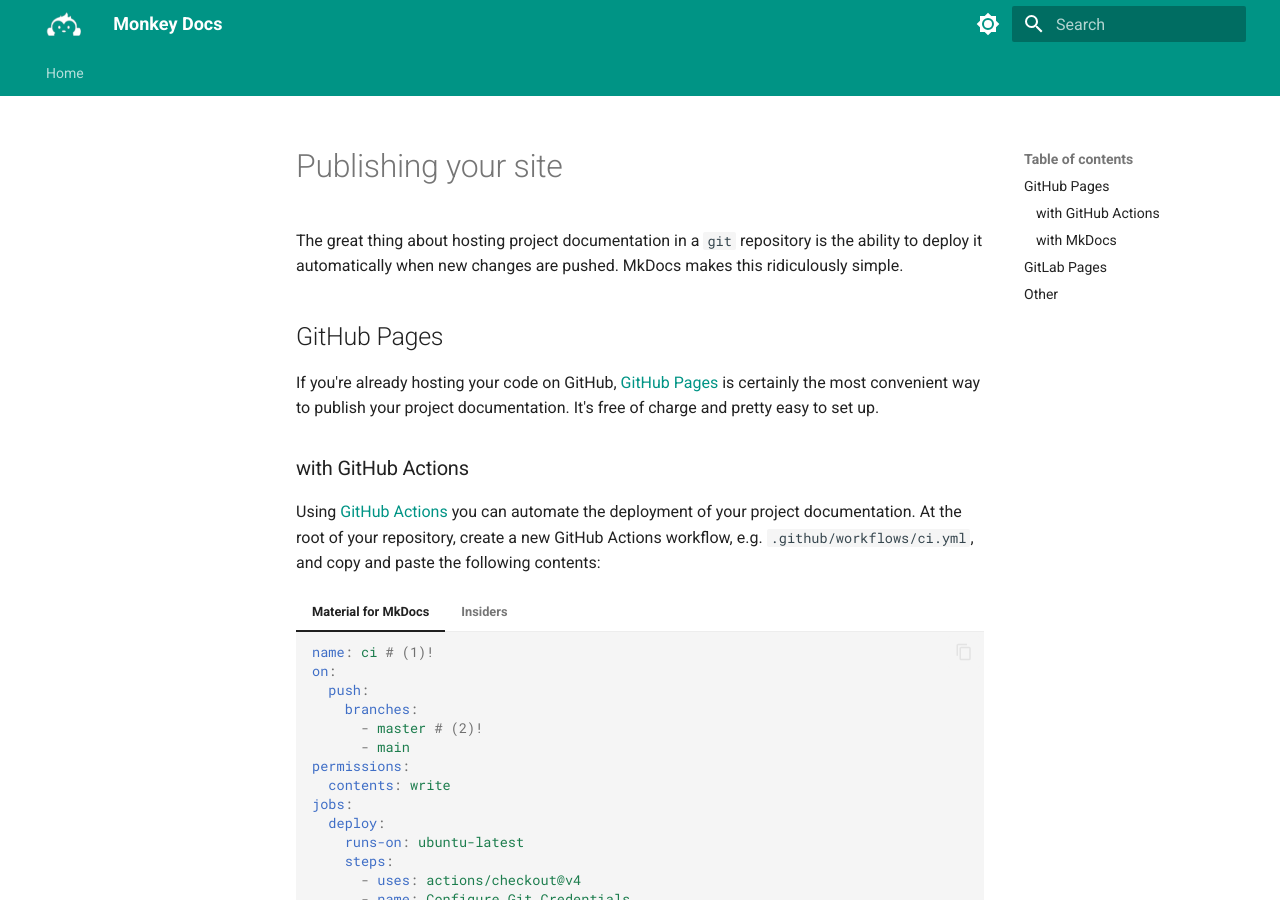
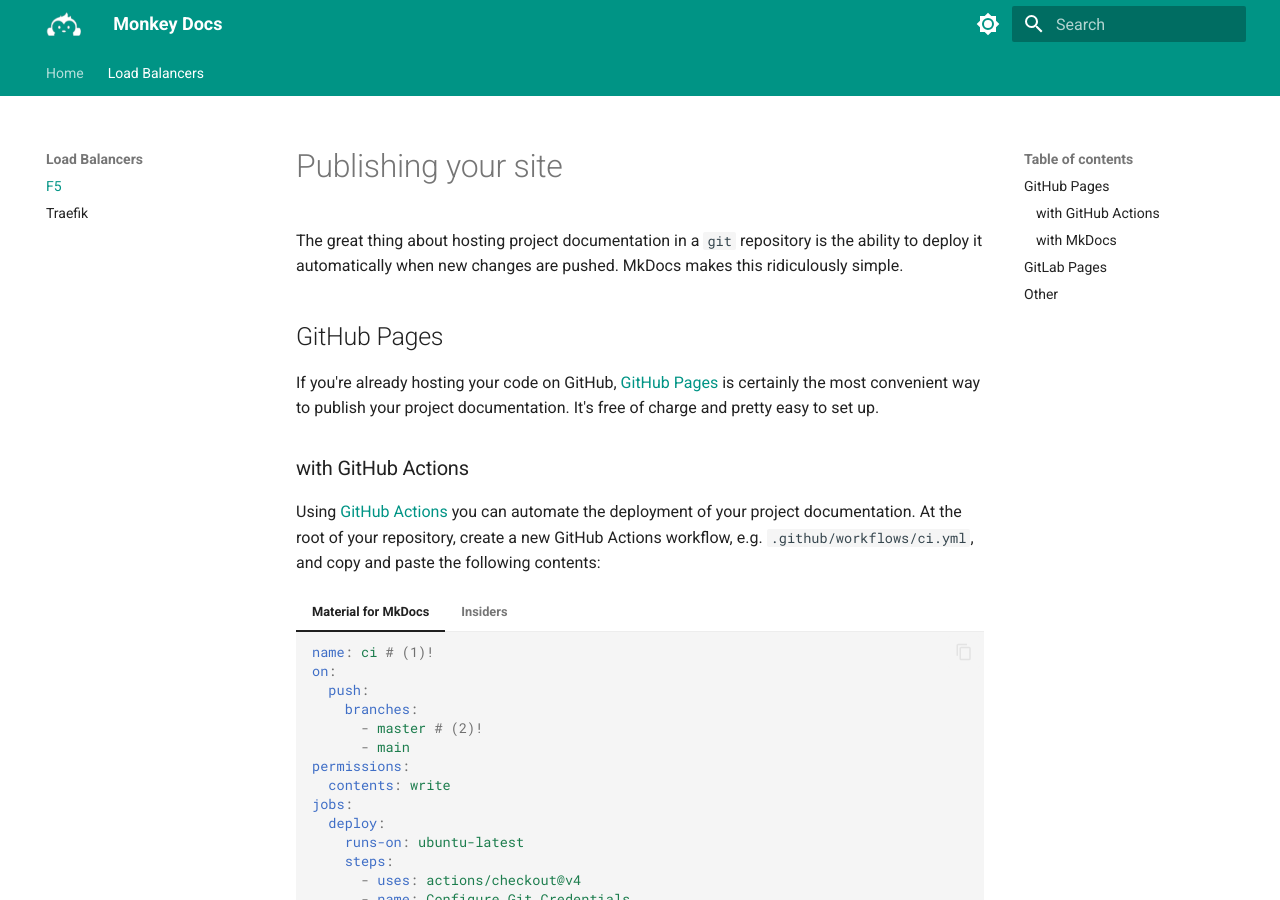
Before and after one commit to lp182501/mkdocs, an MkDocs documentation site: the page built from docs/page6.md, in a window 1280 px wide and 900 px high. Built offline with MkDocs 1.6.1 and Material for MkDocs 9.7.7, drawn with Linux system fonts in a browser that asks for light colours; some of the changed lines change nothing that is shown.

Commit message:
Update mkdocs.yml

```diff
--- a/mkdocs.yml
+++ b/mkdocs.yml
@@ -71,10 +71,10 @@
     property: G-1XXXXXX
 nav:
   - Home: index.md
-#  - Load Balancers:
+  - Load Balancers:
 #    - **Progress**<sup>&reg;</sup>Kemp<sup>&reg;</sup>: page5.md
-#    - F5: page6.md
-#    - Traefik: admonition.md
+    - F5: page6.md
+    - Traefik: admonition.md
 
 copyright: |
   &copy; 2024 <a href="https://github.com/lp182501" target="_blank" rel="noopener">Leo van der Pauw</a>
```
